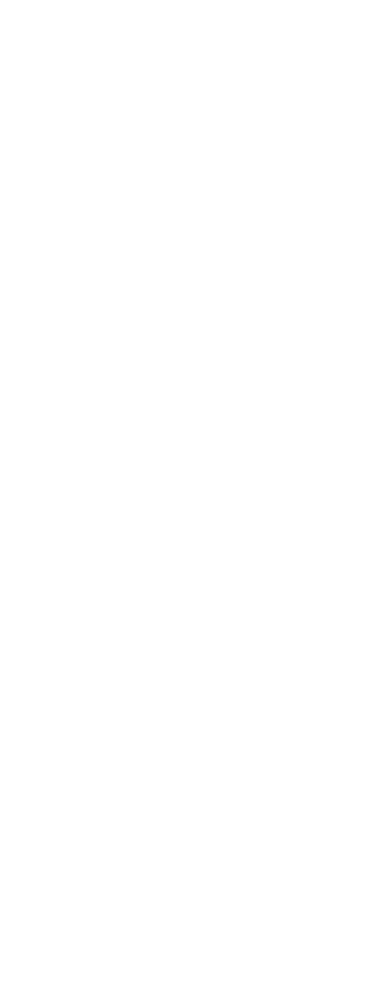
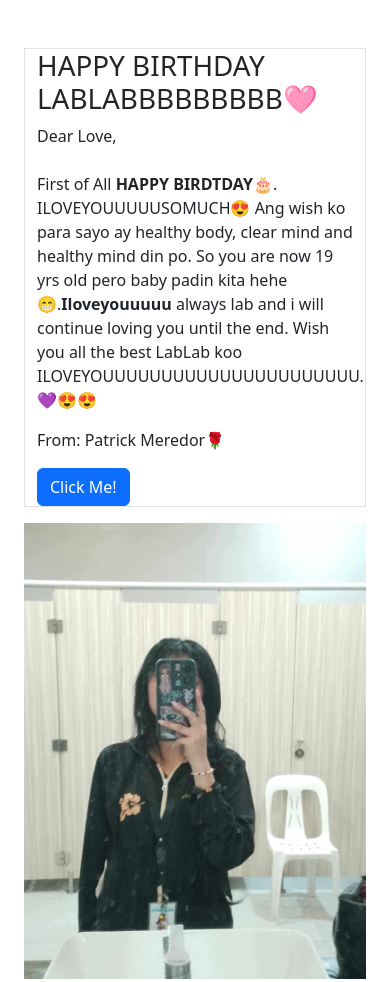
Before and after one commit to Umaruu199chan/jemalyn-mv, a plain HTML site: page index.html in a window 390 px wide. Before the commit the page ends 844 px from the top, so only its background shows below. Drawn offline with Linux system fonts and the light colour scheme.

Commit message:
Added the header content when you view by mobile device it respond

```diff
--- a/index.html
+++ b/index.html
@@ -1,15 +1,52 @@
 <!DOCTYPE html>
 <html lang="en">
+
 <head>
     <meta charset="UTF-8">
     <meta name="viewport" content="width=device-width, initial-scale=1.0">
     <title>Mobile Version</title>
+    <link rel="stylesheet" href="assets/bootstrap-5.3.3-dist/bootstrap-5.3.3-dist/bootstrap.min.css">
     <link rel="stylesheet" href="assets/css/style.css">
-</head>
+    <link rel="icon" type="image/png" href="assets/images/love-always-wins.png">
+
 <body>
+    <header class="container py-5">
+        <div class="container d-flex flex-column flex-md-row">
+            <div class="first-container container border mb-3 mb-md-0">
+                <h1>HAPPY BIRTHDAY LABLABBBBBBBBB&#x1FA77;</h1>
+                <p>
+                    Dear Love,<br /><br />
+                    First of All <strong>HAPPY BIRDTDAY&#x1F382;</strong>.
+                    ILOVEYOUUUUUSOMUCH&#x1F60D; Ang wish ko para sayo ay healthy body,
+                    clear mind and healthy mind din po. So you are now 19 yrs old pero
+                    baby padin kita hehe&#x1F601;.<strong>Iloveyouuuuu</strong> always
+                    lab and i will continue loving you until the end. Wish you all the
+                    best LabLab koo
+                    ILOVEYOUUUUUUUUUUUUUUUUUUUUUU.&#x1F49C;&#x1F60D;&#x1F60D;
+                </p>
+                <p>From: Patrick Meredor&#x1F339;</p>
+                <button id="start-btn" class="btn btn-primary">Click Me!</button>
+            </div>
+            <div>
+                <img src="assets/images/img21.jpg" alt="pretty-girl" class="img-fluid">
+            </div>
+        </div>
+    </header>
+
+
+
+
+
+
+
+
+
+
 
 
 
     <script src="assets/js/function.js"></script>
+    <script src="assets/bootstrap-5.3.3-dist/bootstrap-5.3.3-dist/bootstrap.bundle.min.js"></script>
 </body>
+
 </html>
```
